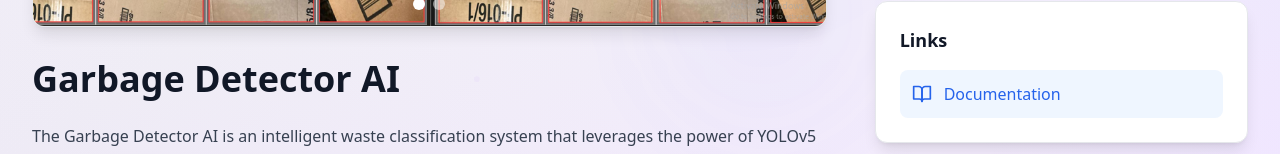
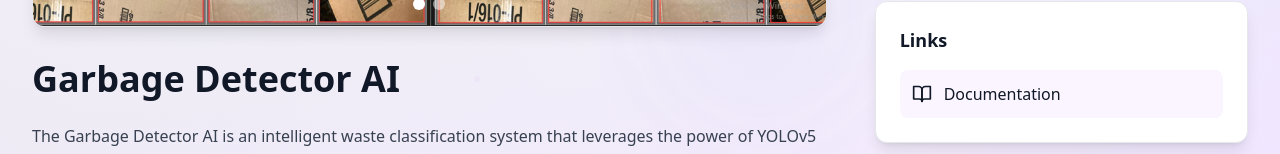
Before and after one commit to FendyY28/PortfolioWeb, a React (Vite) app: page /projects/1 in a window 1280 px wide. Both pictures are taken after a click on the button 1175 px from the left and 163 px from the top of the page. Shown: the part 635-789 px from the top of the page. Built offline with nearby package versions, Linux system fonts and the light colour scheme.

Commit message:
updated text color in project details

```diff
--- a/src/pages/projectDetail.tsx
+++ b/src/pages/projectDetail.tsx
@@ -283,7 +283,7 @@ const ProjectDetail: React.FC = () => {
                       href={project.githubUrl}
                       target="_blank"
                       rel="noopener noreferrer"
-                      className="flex items-center space-x-3 p-3 rounded-lg bg-gray-50 dark:bg-gray-700 hover:bg-gray-100 dark:hover:bg-gray-600 transition-colors duration-200"
+                      className="flex items-center space-x-3 p-3 rounded-lg bg-purple-50 dark:bg-purple-900/25 hover:bg-purple-100 dark:hover:bg-purple-900/50 transition-colors duration-200"
                     >
                       <Github className="w-5 h-5 text-gray-600 dark:text-gray-300" />
                       <span className="font-medium text-gray-900 dark:text-white">
@@ -297,10 +297,10 @@ const ProjectDetail: React.FC = () => {
                       href={project.docUrl}
                       target="_blank"
                       rel="noopener noreferrer"
-                      className="flex items-center space-x-3 p-3 rounded-lg bg-blue-50 dark:bg-blue-900/20 hover:bg-blue-100 dark:hover:bg-blue-900/30 transition-colors duration-200"
+                      className="flex items-center space-x-3 p-3 rounded-lg bg-purple-50 dark:bg-purple-900/25 hover:bg-purple-100 dark:hover:bg-purple-900/50 transition-colors duration-200"
                     >
-                      <BookOpen className="w-5 h-5 text-blue-600 dark:text-blue-400" />
-                      <span className="font-medium text-blue-600 dark:text-blue-400">
+                      <BookOpen className="w-5 h-5 text-white-600 dark:text-white-400" />
+                      <span className="font-medium text-white-600 dark:text-white-400">
                         Documentation
                       </span>
                     </a>
```
